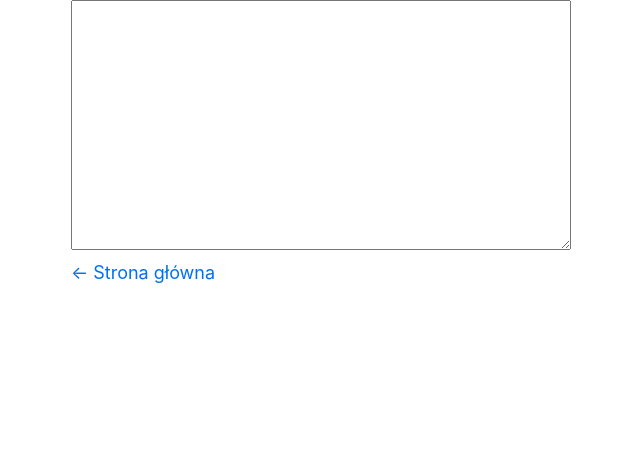
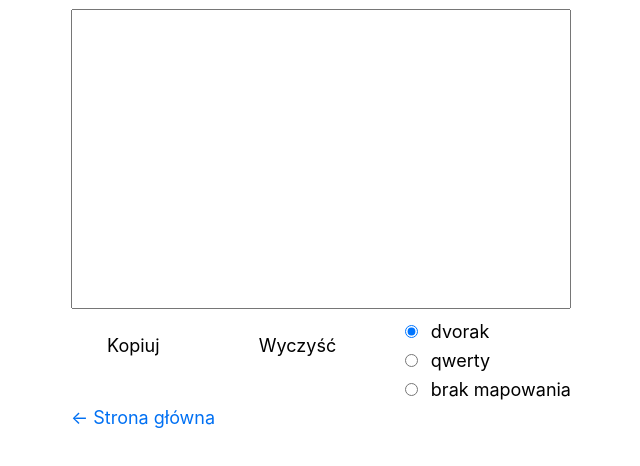
Before and after one commit to maciejken/nextjs-blog, a Next.js app: page /abc in a window 1280 px wide. Shown: the top 466 px of the page, without its empty margins (319-959 px from the left). Built offline with nearby package versions, Linux system fonts and the light colour scheme.

Commit message:
add user feedback hint on input copy

```diff
--- /dev/null
+++ b/components/button.js
@@ -0,0 +1,7 @@
+import styles from './button.module.css';
+
+export default function Button({ children, onClick }) {
+  return (
+    <a className={styles.button} onClick={onClick}>{children}</a>
+  );
+}
--- /dev/null
+++ b/components/button.module.css
@@ -0,0 +1,18 @@
+.button {
+  display: inline-block;
+  background-color: #fff;
+  padding: 0.5rem 2rem;
+  margin-top: 5px;
+  cursor: pointer;
+  color: black;
+  border-radius: 3px;
+}
+.button:hover {
+  background-color: rgba(0,0,0,.85);
+  color: white;
+  text-decoration: none;
+}
+.button:active {
+  background-color: yellow;
+  color: black;
+}
--- /dev/null
+++ b/components/radio-group.js
@@ -0,0 +1,21 @@
+import styles from './radio-group.module.css';
+
+export default function RadioGroup({ onChange, name, options, value }) {
+  return (
+    <div>
+      {options.map((option, index) => (
+        <label key={`${name}-radio-group-${index}`} className={styles.radioLabel}>
+          <input
+            type="radio"
+            name={name}
+            value={option.value}
+            checked={value === option.value}
+            onChange={onChange}
+            className={styles.radioInput}
+          />
+          {option.label}
+        </label>
+      ))}
+    </div>
+  );
+}
--- /dev/null
+++ b/components/radio-group.module.css
@@ -0,0 +1,6 @@
+.radioLabel {
+  display: block;
+}
+.radioInput {
+  margin-right: 1em;
+}
--- a/constants/keymaps.js
+++ b/constants/keymaps.js
@@ -1,5 +1,20 @@
-export default {
-  qwertyToPuk: {
+export const keymapOptions = [
+  {
+    value: 'dvorak',
+    label: 'dvorak',
+  },
+  {
+    value: 'qwerty',
+    label: 'qwerty',
+  },
+  {
+    value: 'none',
+    label: 'brak mapowania',
+  },
+];
+
+export const keymaps = {
+  qwerty: {
     // central row
     a: 'y',
     s: 'i',
@@ -97,7 +112,7 @@ export default {
     '_': '\'',
     '+': '>'
   },
-  dvorakToPuk: {
+  dvorak: {
     // central row
     a: 'y',
     o: 'i',
--- a/pages/abc.js
+++ b/pages/abc.js
@@ -1,7 +1,10 @@
 import diff from 'fast-diff';
-import { useEffect, useState } from 'react';
-import keyMaps from '../constants/keymaps';
+import { createRef, useEffect, useState } from 'react';
+import classnames from 'classnames';
+import { keymaps, keymapOptions } from '../constants/keymaps';
 import Link from 'next/link';
+import RadioGroup from '../components/radio-group';
+import Button from '../components/button';
 
 function mapKeys(str, dict) {
   return str.split('')
@@ -9,13 +12,13 @@ function mapKeys(str, dict) {
     .join('');
 }
 
-function mapInput({ currentValue, value, keyMap }) {
+function mapInput({ currentValue, value, keys }) {
   return diff(currentValue, value)
     .map(s => {
       const [mode, str] = s;
       let v;
       if (mode === diff.INSERT) {
-        v = mapKeys(str, keyMaps[keyMap]);
+        v = mapKeys(str, keymaps[keys]);
       } else if (mode === diff.EQUAL) {
         v = str;
       } else {
@@ -29,24 +32,106 @@ function mapInput({ currentValue, value, keyMap }) {
 export default function Abc() {
   const [currentValue, setValue] = useState('');
   const [cursorPosition, setCursorPosition] = useState(0);
+  const [keys, setKeys] = useState('dvorak');
+  const [infoTimeout, setInfoTimeout] = useState(null);
+  const abcInput = createRef();
   const handleInput = (evt) => {
     const { selectionEnd, value } = evt.target;
-    const mappedInput = mapInput({ currentValue, value, keyMap: 'dvorakToPuk' });
+    const mappedInput = mapInput({ currentValue, value, keys });
     setValue(mappedInput);
     setCursorPosition(selectionEnd);
   };
+  const handleKeymapChange = (evt) => {
+    setKeys(evt.target.value);
+  };
+  const showInfo = () => {
+    const timeout = setTimeout(() => {
+      setInfoTimeout(null);
+    }, 2000);
+    setInfoTimeout(timeout);
+  };
+  const copyToClipboard = () => {
+    navigator.clipboard.writeText(currentValue);
+    showInfo();
+  };
+  const clearText = () => {
+    copyToClipboard();
+    setValue('');
+  };
 
   useEffect(() => {
-    const textarea = document.getElementById('abc-input');
-    textarea.selectionEnd = cursorPosition;
+    abcInput.current.selectionEnd = cursorPosition;
+    return () => {
+      if (infoTimeout) {
+        clearTimeout(infoTimeout);
+      }
+    }
   }, [cursorPosition]);
 
   return (
     <div className="container">
-      <textarea onInput={handleInput} value={currentValue} id="abc-input"></textarea>
-      <Link href="/">
-        <a className="link-to-index">← Strona główna</a>
-      </Link>
+      <div className="abc-input-wrapper">
+        <textarea
+          onInput={handleInput}
+          value={currentValue}
+          ref={abcInput}
+          className={classnames("abc-input", {
+            copied: !!infoTimeout,
+          })}
+        >
+        </textarea>
+        {infoTimeout && <div className="abc-input-info">Skopiowano!</div>}
+      </div>
+      <div className="controls row">
+        <Button onClick={copyToClipboard}>
+          Kopiuj
+        </Button>
+        <Button onClick={clearText}>
+          Wyczyść
+        </Button>
+        <RadioGroup
+          options={keymapOptions}
+          value={keys}
+          name="keymap"
+          onChange={handleKeymapChange}
+        />
+      </div>
+      <div>
+        <Link href="/">
+          <a className="link-to-index">← Strona główna</a>
+        </Link>
+      </div>
+      <style jsx>{`
+        .abc-input {
+          font-size: 1.25rem;
+          width: 100%;
+          height: 100%;
+          resize: none;
+        }
+        .copied {
+          outline: green solid 2px;
+        }
+        .abc-input-wrapper {
+          margin: 0.5rem 0;
+          position: relative;
+          width: 100%;
+          height: 300px;
+        }
+        .abc-input-info {
+          width: calc(100% - 4px);
+          background-color: rgba(255,255,255, .85);
+          position: absolute;
+          left: 2px;
+          bottom: 2px;
+          padding: 0.5rem 1rem;
+          color: green;
+          text-align: right;
+        }
+        .controls {
+          justify-content: space-between;
+          align-items: flex-start;
+        }
+      `}</style>
     </div>
   )
 }
--- a/styles/global.css
+++ b/styles/global.css
@@ -28,12 +28,17 @@ img {
   display: block;
 }
 
-textarea {
-  width: 500px;
-  height: 250px;
-}
-
 .container {
   width: 500px;
   margin: 0 auto;
 }
+
+.row {
+  display: flex;
+  flex-direction: row;
+}
+
+.column {
+  display: flex;
+  flex-direction: column;
+}
```
